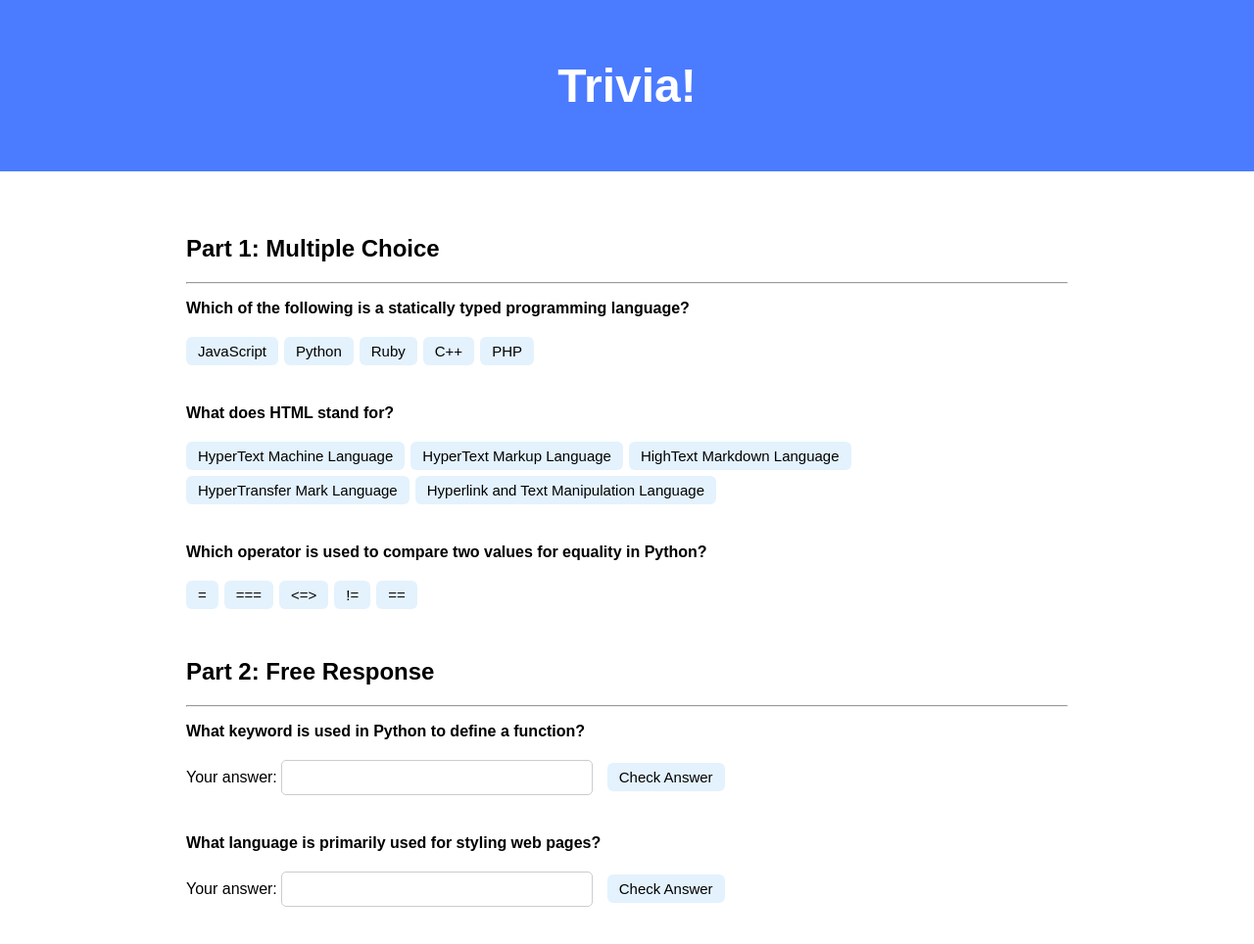
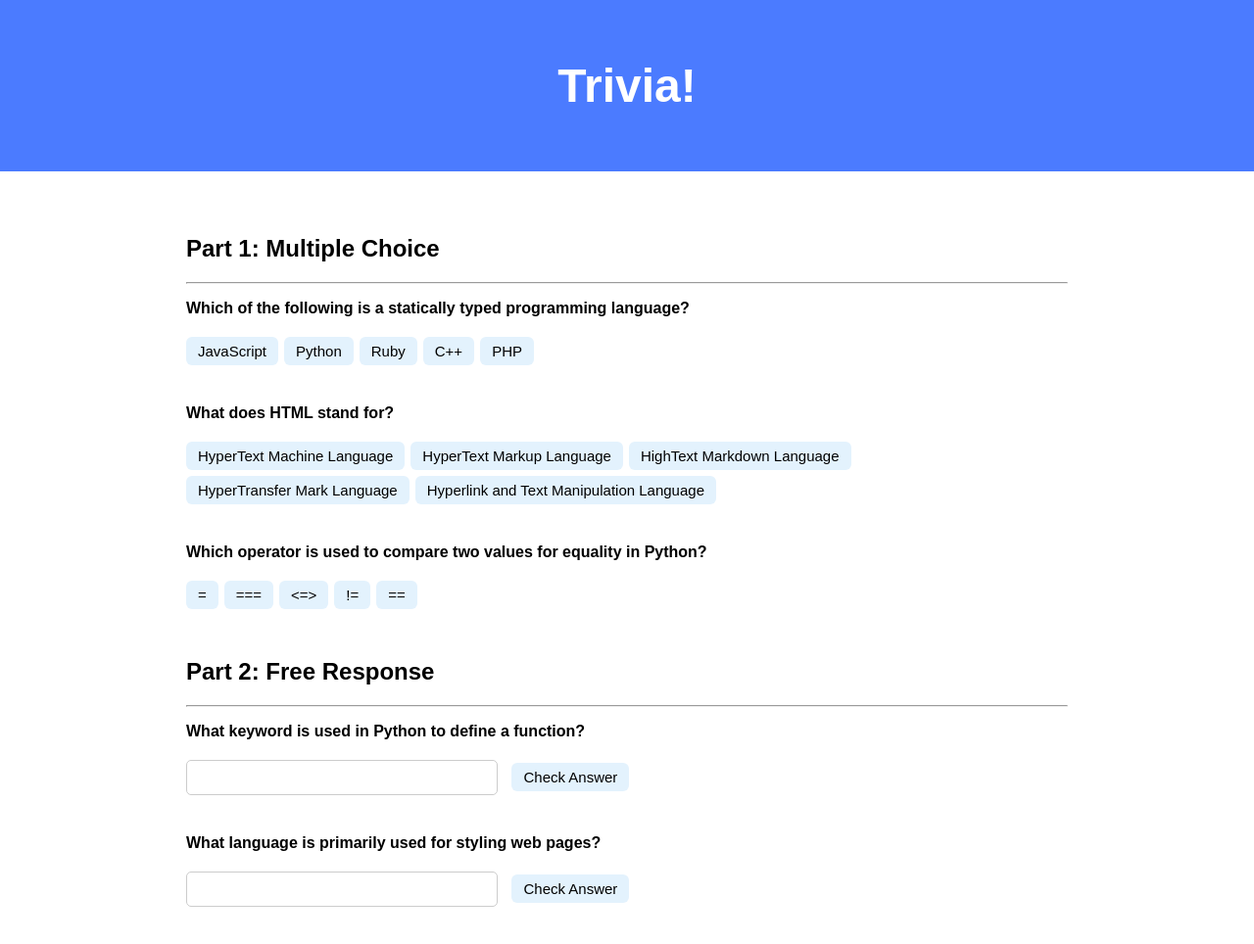
Before and after one commit to RenePGZ/mi-trivia, a plain HTML site: page index.html in a window 1280 px wide. Shown: the whole page at 98% size. Drawn offline with Linux system fonts and the light colour scheme.

Commit message:
Update index.html

```diff
--- a/index.html
+++ b/index.html
@@ -59,7 +59,6 @@
 
             <div class="question-block">
                 <p class="question">What keyword is used in Python to define a function?</p>
-                <label for="response1">Your answer:</label>
                 <input type="text" id="response1" class="answer" placeholder="">
                 <button data-answer="def" class="btn check" data-feedback="response-feedback1">Check Answer</button>
                 <p id="response-feedback1" class="question"></p>
@@ -67,7 +66,6 @@
 
             <div class="question-block">
                 <p class="question">What language is primarily used for styling web pages?</p>
-                <label for="response2">Your answer:</label>
                 <input type="text" id="response2" class="answer" placeholder="">
                 <button data-answer="css" class="btn check" data-feedback="response-feedback2">Check Answer</button>
                 <p id="response-feedback2" class="question"></p>
```
